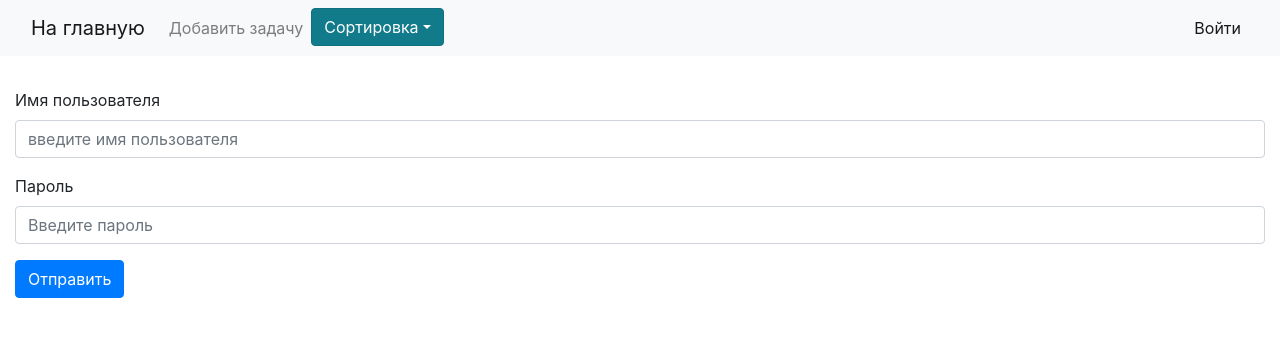
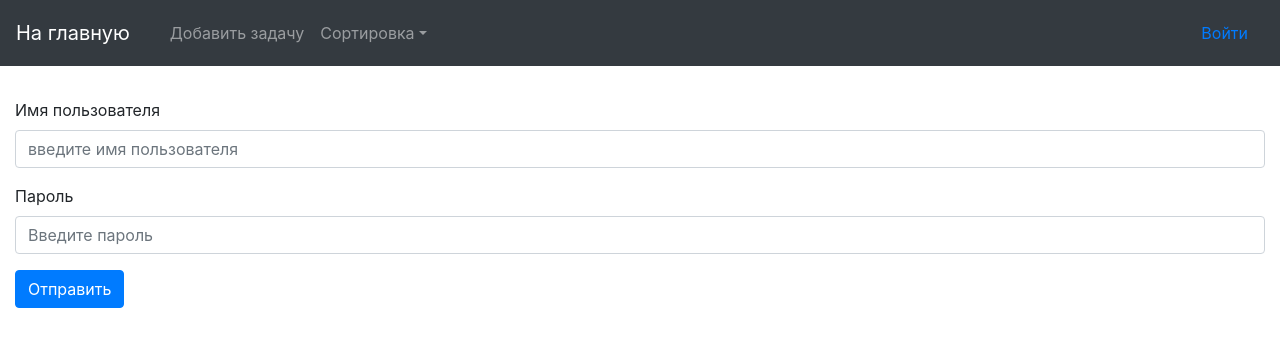
Before and after one commit to CocoGrub/task-manager, a React (Create React App) app: page /logIn in a window 1280 px wide. Shown: the top 346 px of the page. Built offline with nearby package versions, Linux system fonts and the light colour scheme.

Commit message:
hamburger complete,added react-bootstrap

```diff
--- a/package.json
+++ b/package.json
@@ -9,14 +9,14 @@
     "axios": "^0.21.1",
     "bootstrap": "^4.5.3",
     "react": "^17.0.1",
+    "react-bootstrap": "^1.4.0",
     "react-dom": "^17.0.1",
     "react-redux": "^7.2.2",
     "react-router-dom": "^5.2.0",
     "react-scripts": "4.0.1",
     "redux": "^4.0.5",
     "redux-devtools-extension": "^2.13.8",
-    "redux-thunk": "^2.3.0",
-    "web-vitals": "^0.2.4"
+    "redux-thunk": "^2.3.0"
   },
   "scripts": {
     "start": "react-scripts start",
--- a/src/components/NavBar/index.jsx
+++ b/src/components/NavBar/index.jsx
@@ -1,121 +1,89 @@
-import React, { useState } from 'react';
+import React from 'react';
 import { NavLink } from 'react-router-dom';
+import { Nav, Navbar, NavDropdown } from "react-bootstrap";
 import { useDispatch, useSelector } from 'react-redux';
 import { SetFilter,LogOUT } from '../../store/actions';
+
 
 const NavBar = () => {
   const dispatch = useDispatch();
   const isLogin= useSelector(state=>state.isLogin)
   const onChange = (e) => {
     dispatch(SetFilter({ [e.target.name]: e.target.value }));
-    setShow(!show);
   };
   const onLogOut=()=>{
     dispatch(LogOUT())
   }
-  const [show, setShow] = useState(false);
-  const showDropDown = () => {
-    setShow(!show);
-  };
 
   return (
-    <nav className="navbar navbar-expand-lg navbar-light bg-light">
-      <div className="container-fluid">
+      <Navbar collapseOnSelect expand="lg" bg="dark" variant="dark">
+        <Navbar.Brand >
           <NavLink to="/" className="navbar-brand">
            На главную
          </NavLink>
-        <button
-          className="navbar-toggler"
-          type="button"
-          data-bs-toggle="collapse"
-          data-bs-target="#navbarNav"
-          aria-controls="navbarNav"
-          aria-expanded="false"
-          aria-label="Toggle navigation">
-          <span className="navbar-toggler-icon"/>
-        </button>
-        <div className="collapse navbar-collapse" id="navbarNav">
-          <ul className="navbar-nav">
-            <li className="nav-item">
-              <NavLink
-                to="/createTask"
+        </Navbar.Brand>
+        <Navbar.Toggle aria-controls="responsive-navbar-nav" />
+        <Navbar.Collapse id="responsive-navbar-nav">
+          <Nav className="mr-auto">
+             <NavLink to="/createTask"
                        activeClassName="active"
                        className="nav-link"
                        aria-current="page">
                        Добавить задачу
              </NavLink>
-            </li>
-
-            <li className="nav-item dropdown show">
-              <button
-                onClick={showDropDown}
-                className="btn btn-info dropdown-toggle"
-                id="navbarDropdown"
-                type="button"
-                data-toggle="dropdown"
-                aria-haspopup="true"
-                aria-expanded="true">
-                Сортировка
-              </button>
-              <div
-                className={show ? 'dropdown-menu show' : 'dropdown-menu'}
-                aria-labelledby="navbarDropdown">
-                <button
-                  name={'username'}
+            <NavDropdown title="Сортировка" id="collasible-nav-dropdown">
+              <NavDropdown.Item >
+                  <button name={'username'}
                           value={'desc'}
                           onClick={onChange}
-                  className="dropdown-item"
-                  >
+                          className="dropdown-item">
                           По имени ↓
-                </button>
-                <button
-                  name={'username'}
+                  </button></NavDropdown.Item>
+              <NavDropdown.Item>
+                  <button name={'username'}
                           value={'asc'}
                           onClick={onChange}
-                  className="dropdown-item"
-                  >
+                          className="dropdown-item">
                           По имени ↑
                   </button>
-                <div className="dropdown-divider"/>
-                <button
-                  name={'email'}
+              </NavDropdown.Item>
+              <NavDropdown.Divider />
+              <NavDropdown.Item >
+                  <button name={'email'}
                           value={'desc'}
                           onClick={onChange}
-                  className="dropdown-item"
-                  >
+                          className="dropdown-item">
                           По email ↓
                   </button>
-                <button
-                  name={'email'}
+              </NavDropdown.Item>
+                <NavDropdown.Item >
+                  <button name={'email'}
                           value={'asc'}
                           onClick={onChange}
-                  className="dropdown-item"
-                  >
+                          className="dropdown-item">
                           По email ↑
                   </button>
-                <div className="dropdown-divider"/>
-                <button
-                  name={'status'}
+              </NavDropdown.Item>
+                <NavDropdown.Divider />
+                <NavDropdown.Item >
+                  <button name={'status'}
                           value={'desc'}
                           onClick={onChange}
-                  className="dropdown-item"
-                  >
+                          className="dropdown-item">
                               По статусу ↓
                   </button>
-                <button
-                  name={'status'}
+              </NavDropdown.Item>
+                <NavDropdown.Item >
+                  <button name={'status'}
                           value={'asc'}
                           onClick={onChange}
-                  className="dropdown-item"
-                  >
+                          className="dropdown-item">
                           По статусу ↑
                   </button>
-              </div>
-            </li>
-          </ul>
-          <ul className="nav navbar-nav ml-auto" style={{cursor:'pointer'}}>
+              </NavDropdown.Item>
+            </NavDropdown>
+          </Nav>
             {!isLogin ? (
-                <li className="nav-item" >
                    <NavLink
                         to="/logIn"
                         activeClassName="active"
@@ -123,18 +91,17 @@ const NavBar = () => {
                         aria-current="page">
                         Войти
                     </NavLink>
-                </li>
                         ) : (
-                <li className="nav-item">
-                  <div className="nav-link" onClick={onLogOut}>
+              <NavLink
+                    onClick={onLogOut}
+                    to="/logIn"
+                    activeClassName="active"
+                    className="nav-link"
+                    aria-current="page">
                     Выйти
-                  </div>
-                </li>
-            )}
-          </ul>
-        </div>
-      </div>
-    </nav>
+                </NavLink>)}
+        </Navbar.Collapse>
+      </Navbar>
   );
 };
 export default NavBar;
--- a/src/store/actions.js
+++ b/src/store/actions.js
@@ -93,9 +93,9 @@ export const LogOUT=()=>(dispatch)=>{
     })
 }
 
-export const editTask=({id, text, status})=>async(dispatch)=>{
+export const editTask=({id, text, status})=>async()=>{
     try {
-        const res = await EDIT_TASK({
+        await EDIT_TASK({
             token:localStorage.getItem("token"),
             id,
             text,
```
Also changed, not shown: 2 other files (tests, documents, lock files or other folders). Lines whose indentation alone changed are shown as unchanged.
